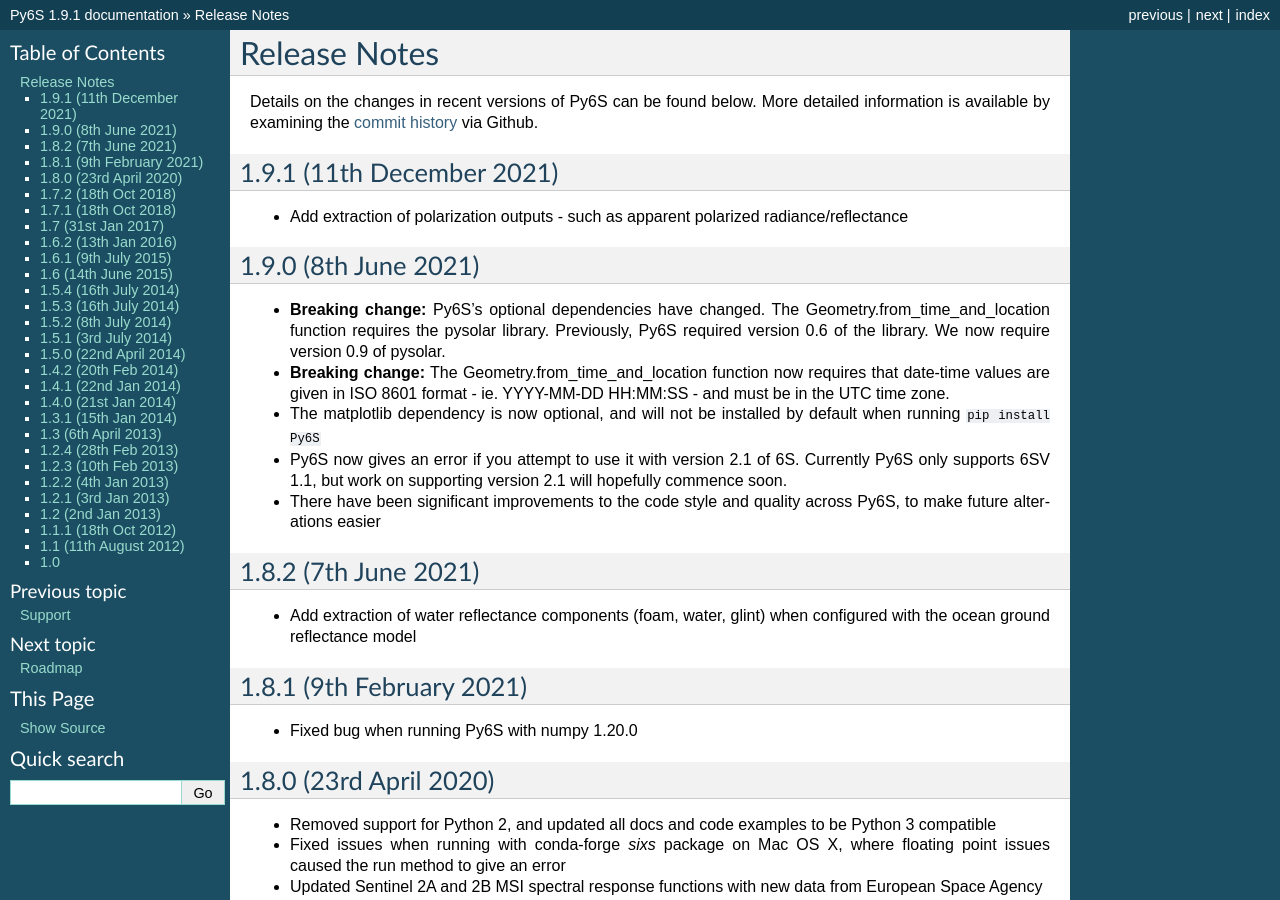
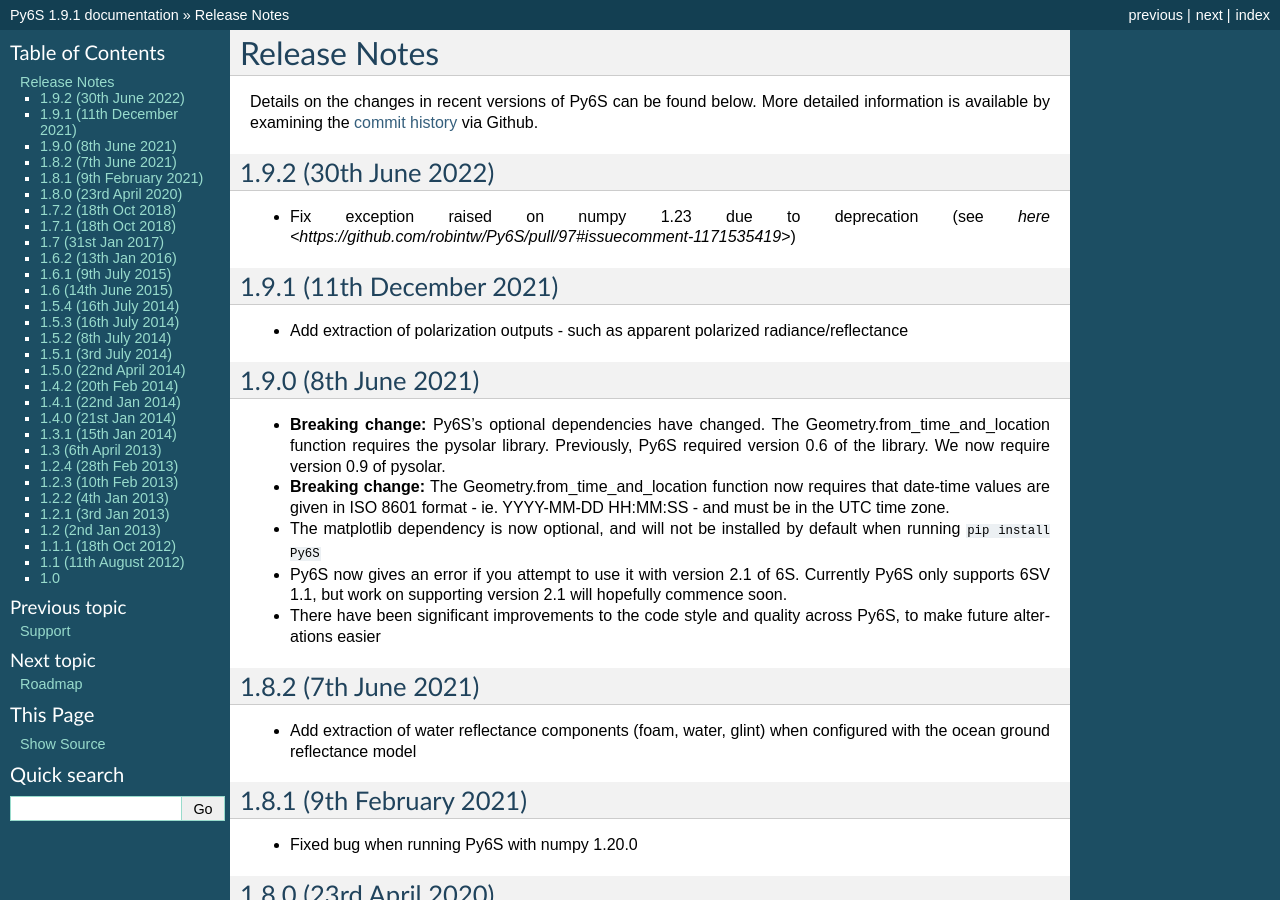
Before and after one commit to robintw/Py6S, a Sphinx documentation site: the page built from doc/source/releasenotes.rst, in a window 1280 px wide and 900 px high. Built offline with Sphinx 7.4.7, drawn with Linux system fonts in a browser that asks for light colours.

Commit message:
Update release notes

```diff
--- a/doc/source/releasenotes.rst
+++ b/doc/source/releasenotes.rst
@@ -2,6 +2,10 @@
 -------------
 
 Details on the changes in recent versions of Py6S can be found below. More detailed information is available by examining the `commit history <https://github.com/robintw/Py6S/commits/master/>`_ via Github.
+
+1.9.2 (30th June 2022)
+^^^^^^^^^^^^^^^^^^^^^^
+* Fix exception raised on numpy 1.23 due to deprecation (see `here <https://github.com/robintw/Py6S/pull/97#issuecomment-1171535419>`)
 
 1.9.1 (11th December 2021)
 ^^^^^^^^^^^^^^^^^^^^^^^^^^
```
